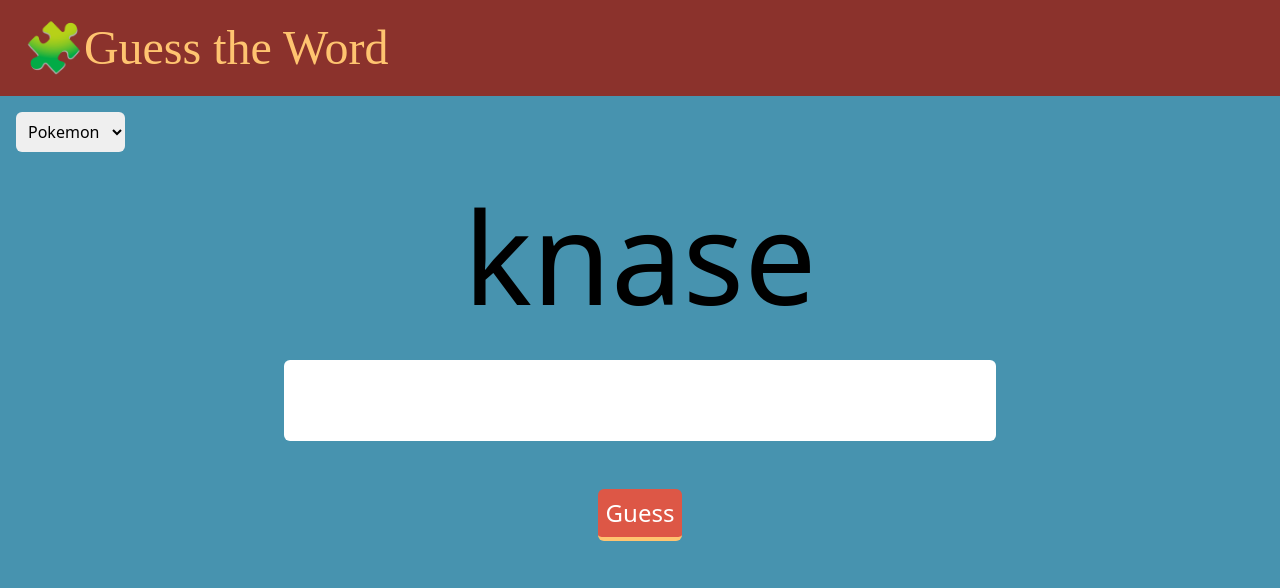
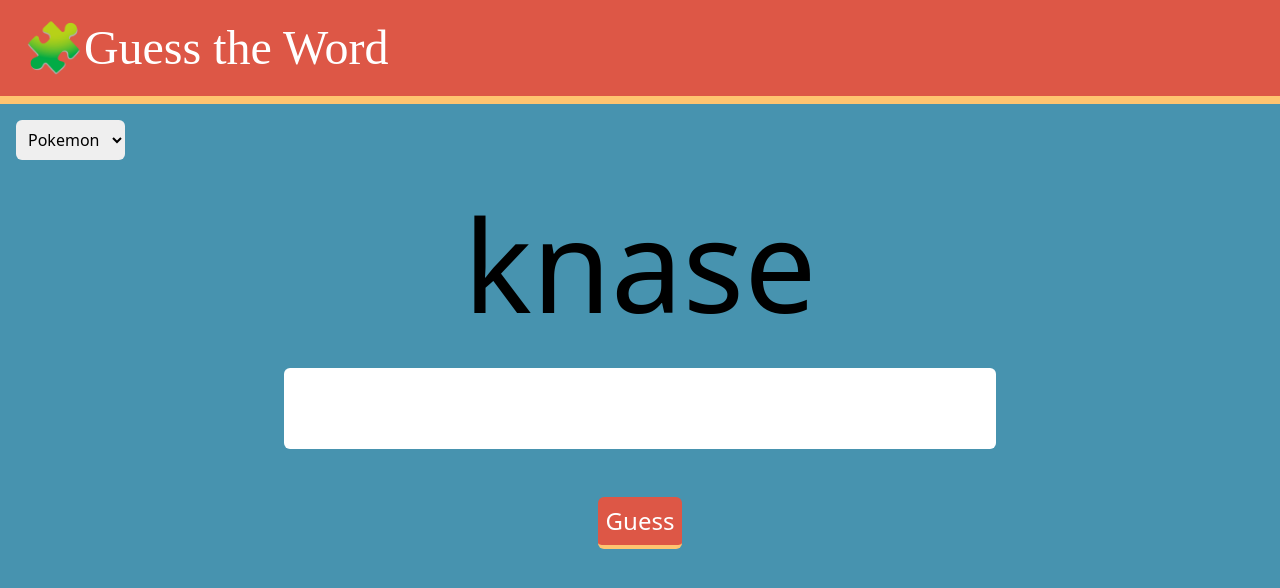
Before and after one commit to jonnochoo/colour-game, a Nuxt app: page /word in a window 1280 px wide. Shown: the top 588 px of the page. Built offline with nearby package versions, Linux system fonts and the light colour scheme; a web font is replaced by a local one.

Commit message:
update colour

```diff
--- a/pages/word.vue
+++ b/pages/word.vue
@@ -1,6 +1,6 @@
 <template>
-    <nav class="bg-[#8B322C] p-6">
-        <h2 class="text-5xl font-thin text-[#FFC470]">🧩Guess the Word</h2>
+    <nav class="bg-[#DD5746] border-b-8 border-[#FFC470] p-6">
+        <h2 class="text-5xl font-thin text-white">🧩Guess the Word</h2>
     </nav>
     <div class="p-4">
         <select
```
